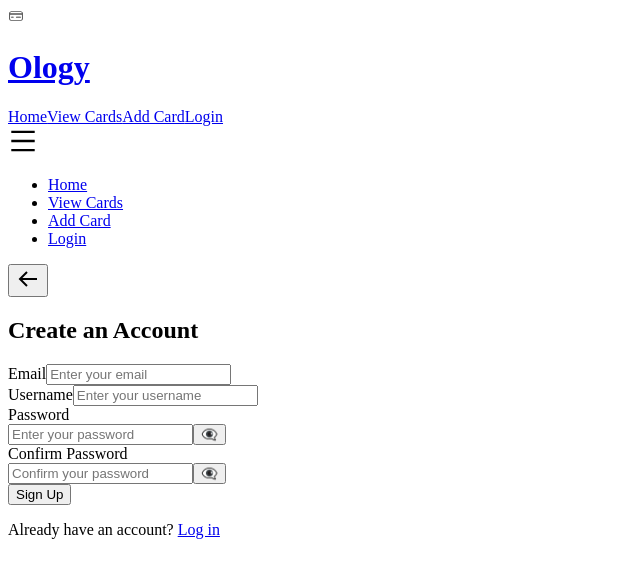
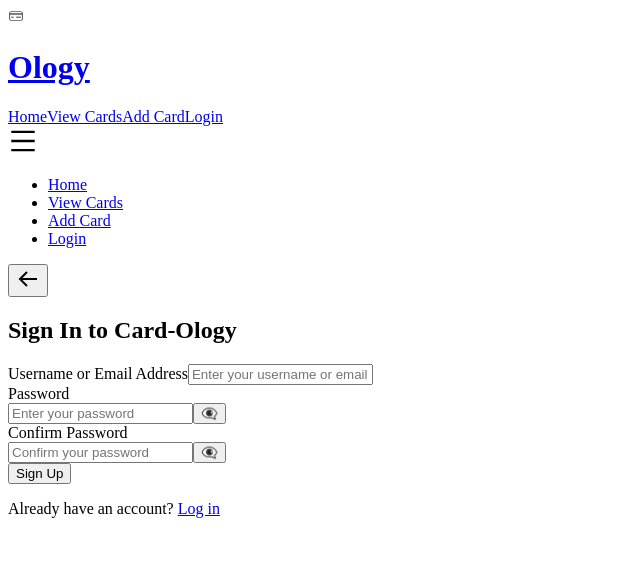
Before and after one commit to seyuan111/Business-Card-Frontend, a React (Vite) app: page /signup in a window 1280 px wide. Shown: the top 578 px of the page, without its empty margins (0-640 px from the left). Built offline with nearby package versions, Linux system fonts and the light colour scheme.

Commit message:
changed design of login and signup

```diff
--- a/src/pages/Login.jsx
+++ b/src/pages/Login.jsx
@@ -6,45 +6,47 @@ const Login = () => {
   const [showPassword, setShowPassword] = useState(false);
 
   return (
-    <div className="w-full min-h-screen flex flex-col bg-gradient-to-br from-gray-900 via-gray-800 to-gray-900 text-white">
+    <div className="w-full min-h-screen flex flex-col bg-gradient-to-br from-[#e6f0fa] via-[#f9e6f0] to-[#e6f0fa] text-gray-700">
       {/* Navbar */}
       <NavBar />
 
       {/* Centered Content */}
       <div className="flex flex-col justify-center items-center min-h-screen p-6">
-        <div className="w-full max-w-md bg-white/10 backdrop-blur-lg p-8 rounded-xl shadow-2xl border border-white/20">
-          <h2 className="text-4xl font-bold text-center mb-6">Welcome Back</h2>
+        <div className="w-full max-w-md bg-white p-6 rounded-lg shadow-lg border border-gray-200">
+          {/* Logo */}
+          <div className="flex justify-center mb-6">
+            <div className="text-center">
+              <h2 className="text-2xl font-bold text-gray-600 mt-2">Login to Card-Ology</h2>
+            </div>
+          </div>
 
           {/* Login Form */}
-          <form className="space-y-6">
-            {/* Email Input */}
+          <form className="space-y-4">
+            {/* Username or Email Input */}
             <div className="flex flex-col">
-              <label className="font-medium">Email</label>
+              <label className="text-sm font-medium text-gray-600">Email Address</label>
               <input
-                type="email"
+                type="text"
                 placeholder="Enter your email"
-                className="border border-white/30 bg-white/20 p-3 w-full rounded-lg focus:ring-2 focus:ring-blue-500 text-black"
+                className="border border-gray-300 bg-white p-3 w-full rounded-lg focus:ring-2 focus:ring-[#e63946] text-black"
               />
             </div>
 
             {/* Password Input */}
             <div className="flex flex-col">
               <div className="flex justify-between items-center">
-                <label className="font-medium">Password</label>
-                <Link to="/forgot-password" className="text-blue-400 text-sm hover:underline">
-                  Forgot password?
-                </Link>
+                <label className="text-sm font-medium text-gray-600">Password</label>
               </div>
               <div className="relative">
                 <input
                   type={showPassword ? "text" : "password"}
                   placeholder="Enter your password"
-                  className="border border-white/30 bg-white/20 p-3 w-full rounded-lg focus:ring-2 focus:ring-blue-500 text-black"
+                  className="border border-gray-300 bg-white p-3 w-full rounded-lg focus:ring-2 focus:ring-[#e63946] text-black"
                 />
                 <button
                   type="button"
                   onClick={() => setShowPassword(!showPassword)}
-                  className="absolute right-3 top-1/2 transform -translate-y-1/2 text-gray-400 hover:text-white"
+                  className="absolute right-3 top-1/2 transform -translate-y-1/2 text-gray-400 hover:text-gray-600"
                 >
                   {showPassword ? "👁️" : "👁️‍🗨️"}
                 </button>
@@ -53,25 +55,35 @@ const Login = () => {
 
             {/* Remember Me Checkbox */}
             <div className="flex items-center space-x-2">
-              <input type="checkbox" className="w-5 h-5 cursor-pointer accent-blue-500" />
-              <label>Remember Me</label>
+              <input type="checkbox" className="w-4 h-4 cursor-pointer accent-[#e63946]" />
+              <label className="text-sm text-gray-600">Remember Me</label>
             </div>
 
             {/* Sign In Button */}
-            <button className="w-full py-3 bg-blue-500 hover:bg-blue-600 text-white rounded-lg text-lg font-semibold transition shadow-md">
-              Sign In
+            <button
+              type="submit"
+              className="w-full py-3 bg-[#e63946] hover:bg-[#d62828] text-white rounded-lg text-lg font-semibold transition shadow-md"
+            >
+              Log In
             </button>
-          </form>
+
+            {/* Forgot Password Link */}
+            <div className="text-center mt-4">
+              <Link to="/forgot-password" className="text-sm text-gray-500 hover:underline">
+                Lost your password? <span className="text-[#e63946]">Go to</span>
+              </Link>
+            </div>
 
             {/* Signup Link */}
-          <div className="text-center mt-6">
-            <p>
+            <div className="text-center mt-4">
+              <p className="text-sm text-gray-600">
                 Don't have an account?{" "}
-              <Link to="/signup" className="text-blue-400 font-medium hover:underline">
+                <Link to="/signup" className="text-[#e63946] font-medium hover:underline">
                   Sign up
                 </Link>
               </p>
             </div>
+          </form>
         </div>
       </div>
     </div>
--- a/src/pages/SignUp.jsx
+++ b/src/pages/SignUp.jsx
@@ -10,57 +10,53 @@ const Signup = () => {
   const [showConfirmPassword, setShowConfirmPassword] = useState(false);
 
   return (
-    <div className="w-full min-h-screen flex flex-col bg-gradient-to-br from-gray-900 via-gray-800 to-gray-900 text-white">
+    <div className="w-full min-h-screen flex flex-col bg-gradient-to-br from-[#e6f0fa] via-[#f9e6f0] to-[#e6f0fa] text-gray-700">
       {/* Navbar */}
       <NavBar />
 
-      {/* Main Content */}
+      {/* Centered Content */}
       <div className="flex flex-col justify-center items-center min-h-screen p-6">
-        <div className="w-full max-w-md bg-white/10 backdrop-blur-lg p-8 rounded-xl shadow-2xl border border-white/20 relative">
-
+        <div className="w-full max-w-md bg-white p-6 rounded-lg shadow-lg border border-gray-200 relative">
           {/* Back Button */}
-          <button onClick={() => navigate(-1)} className="absolute top-4 left-4 text-white hover:text-gray-400 transition">
+          <button
+            onClick={() => navigate(-1)}
+            className="absolute top-4 left-4 text-gray-600 hover:text-gray-800 transition"
+          >
             <BiArrowBack size={24} />
           </button>
 
-          {/* Title */}
-          <h2 className="text-4xl font-bold text-center mb-6">Create an Account</h2>
+          {/* Logo */}
+          <div className="flex justify-center mb-6">
+            <div className="text-center">
+              <h2 className="text-2xl font-bold text-gray-600 mt-2">Sign In to Card-Ology</h2>
+            </div>
+          </div>
 
           {/* Signup Form */}
-          <form className="space-y-6">
-            {/* Email Input */}
+          <form className="space-y-4">
+            {/* Username or Email Input */}
             <div className="flex flex-col">
-              <label className="font-medium">Email</label>
-              <input
-                type="email"
-                placeholder="Enter your email"
-                className="border border-white/30 bg-white/20 p-3 w-full rounded-lg focus:ring-2 focus:ring-blue-500 text-black"
-              />
-            </div>
-
-            {/* Username Input */}
-            <div className="flex flex-col">
-              <label className="font-medium">Username</label>
+              <label className="text-sm font-medium text-gray-600">Username or Email Address</label>
               <input
                 type="text"
-                placeholder="Enter your username"
-                className="border border-white/30 bg-white/20 p-3 w-full rounded-lg focus:ring-2 focus:ring-blue-500 text-black"
+                placeholder="Enter your username or email"
+                className="border border-gray-300 bg-white p-3 w-full rounded-lg focus:ring-2 focus:ring-[#e63946] text-black"
               />
             </div>
 
             {/* Password Input */}
             <div className="flex flex-col">
-              <label className="font-medium">Password</label>
+              <label className="text-sm font-medium text-gray-600">Password</label>
               <div className="relative">
                 <input
                   type={showPassword ? "text" : "password"}
                   placeholder="Enter your password"
-                  className="border border-white/30 bg-white/20 p-3 w-full rounded-lg focus:ring-2 focus:ring-blue-500 text-black"
+                  className="border border-gray-300 bg-white p-3 w-full rounded-lg focus:ring-2 focus:ring-[#e63946] text-black"
                 />
                 <button
                   type="button"
                   onClick={() => setShowPassword(!showPassword)}
-                  className="absolute right-3 top-1/2 transform -translate-y-1/2 text-gray-400 hover:text-white"
+                  className="absolute right-3 top-1/2 transform -translate-y-1/2 text-gray-400 hover:text-gray-600"
                 >
                   {showPassword ? "👁️" : "👁️‍🗨️"}
                 </button>
@@ -69,17 +65,17 @@ const Signup = () => {
 
             {/* Confirm Password Input */}
             <div className="flex flex-col">
-              <label className="font-medium">Confirm Password</label>
+              <label className="text-sm font-medium text-gray-600">Confirm Password</label>
               <div className="relative">
                 <input
                   type={showConfirmPassword ? "text" : "password"}
                   placeholder="Confirm your password"
-                  className="border border-white/30 bg-white/20 p-3 w-full rounded-lg focus:ring-2 focus:ring-blue-500 text-black"
+                  className="border border-gray-300 bg-white p-3 w-full rounded-lg focus:ring-2 focus:ring-[#e63946] text-black"
                 />
                 <button
                   type="button"
                   onClick={() => setShowConfirmPassword(!showConfirmPassword)}
-                  className="absolute right-3 top-1/2 transform -translate-y-1/2 text-gray-400 hover:text-white"
+                  className="absolute right-3 top-1/2 transform -translate-y-1/2 text-gray-400 hover:text-gray-600"
                 >
                   {showConfirmPassword ? "👁️" : "👁️‍🗨️"}
                 </button>
@@ -87,20 +83,23 @@ const Signup = () => {
             </div>
 
             {/* Sign Up Button */}
-            <button className="w-full py-3 bg-blue-500 hover:bg-blue-600 text-white rounded-lg text-lg font-semibold transition shadow-md">
+            <button
+              type="submit"
+              className="w-full py-3 bg-[#e63946] hover:bg-[#d62828] text-white rounded-lg text-lg font-semibold transition shadow-md"
+            >
               Sign Up
             </button>
-          </form>
 
             {/* Login Link */}
-          <div className="text-center mt-6">
-            <p>
+            <div className="text-center mt-4">
+              <p className="text-sm text-gray-600">
                 Already have an account?{" "}
-              <Link to="/login" className="text-blue-400 font-medium hover:underline">
+                <Link to="/login" className="text-[#e63946] font-medium hover:underline">
                   Log in
                 </Link>
               </p>
             </div>
+          </form>
         </div>
       </div>
     </div>
```
Lines whose indentation alone changed are shown as unchanged.
